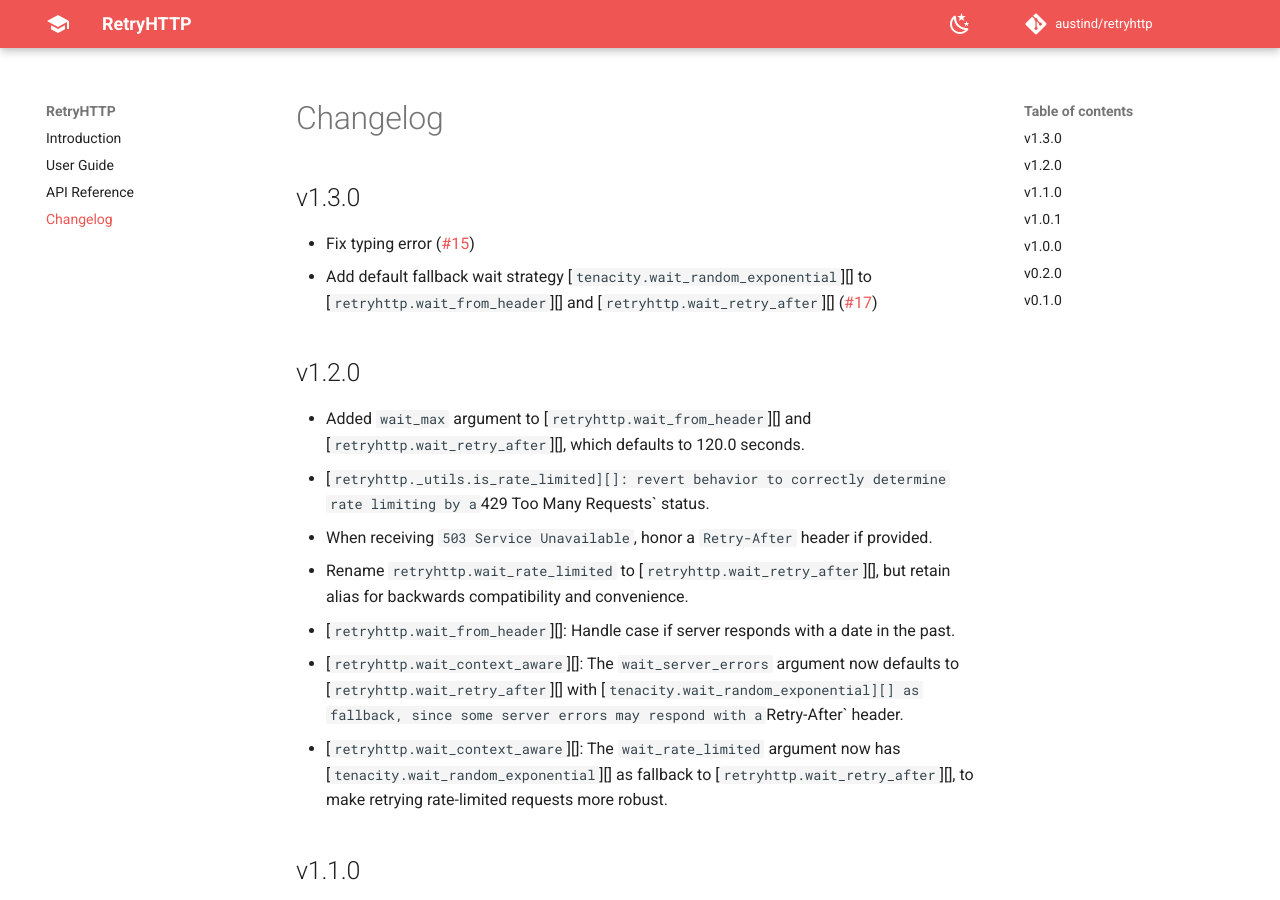
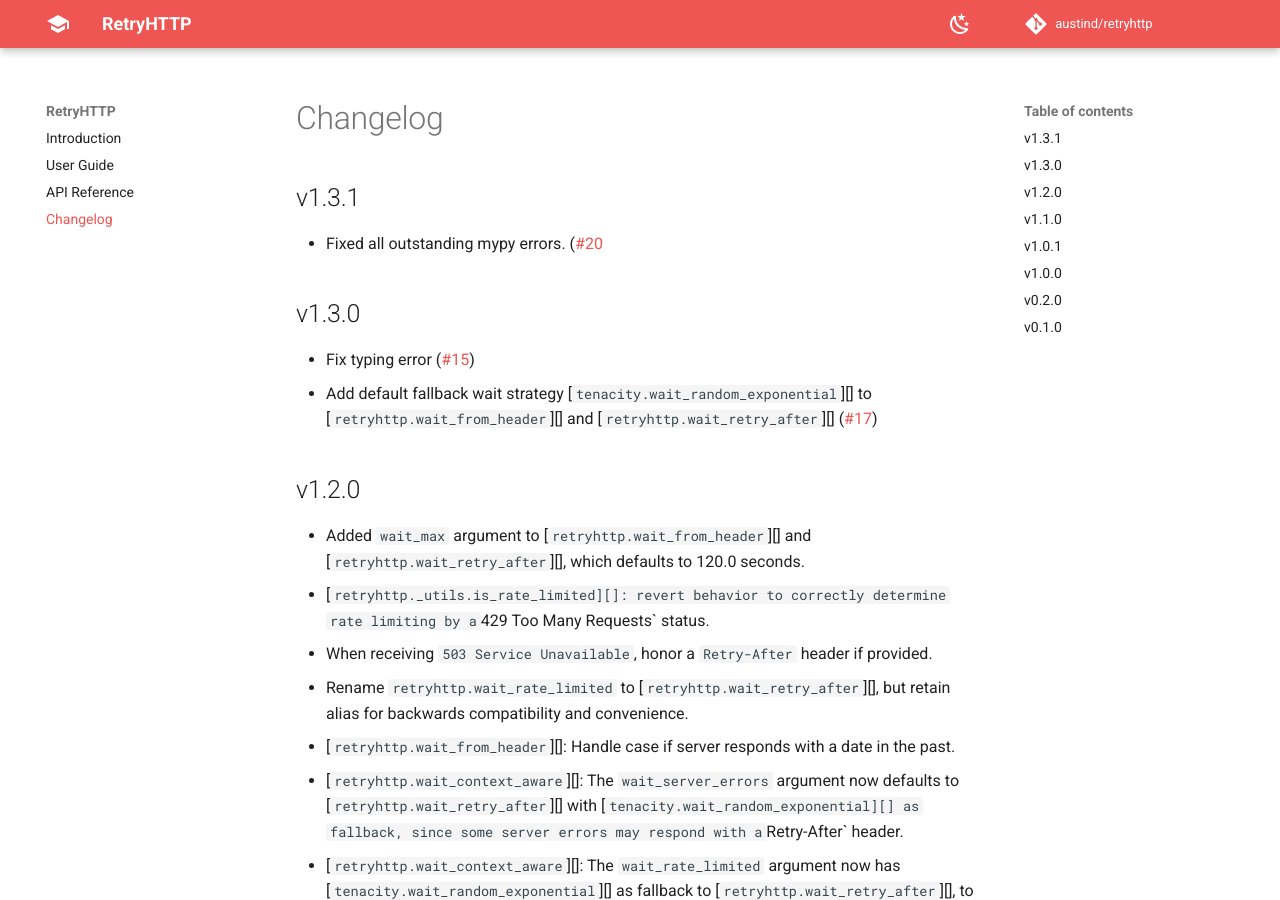
Before and after one commit to austind/retryhttp, an MkDocs documentation site: the page built from docs/changelog.md, in a window 1280 px wide and 900 px high. Built offline with MkDocs 1.6.1 and Material for MkDocs 9.7.7, drawn with Linux system fonts in a browser that asks for light colours; comment, search, counter and statistics services are not loaded.

Commit message:
Bump version

```diff
--- a/docs/changelog.md
+++ b/docs/changelog.md
@@ -1,4 +1,8 @@
 # Changelog
+
+## v1.3.1
+
+* Fixed all outstanding mypy errors. ([#20](https://github.com/austind/retryhttp/issues/20)
 
 ## v1.3.0
 
--- a/pyproject.toml
+++ b/pyproject.toml
@@ -10,7 +10,7 @@ build-backend="setuptools.build_meta"
 
 [project]
 name = "retryhttp"
-version = "1.3.0"
+version = "1.3.1"
 description = "Retry potentially transient HTTP errors in Python."
 license = {file = "LICENSE"}
 readme = "README.md"
```
